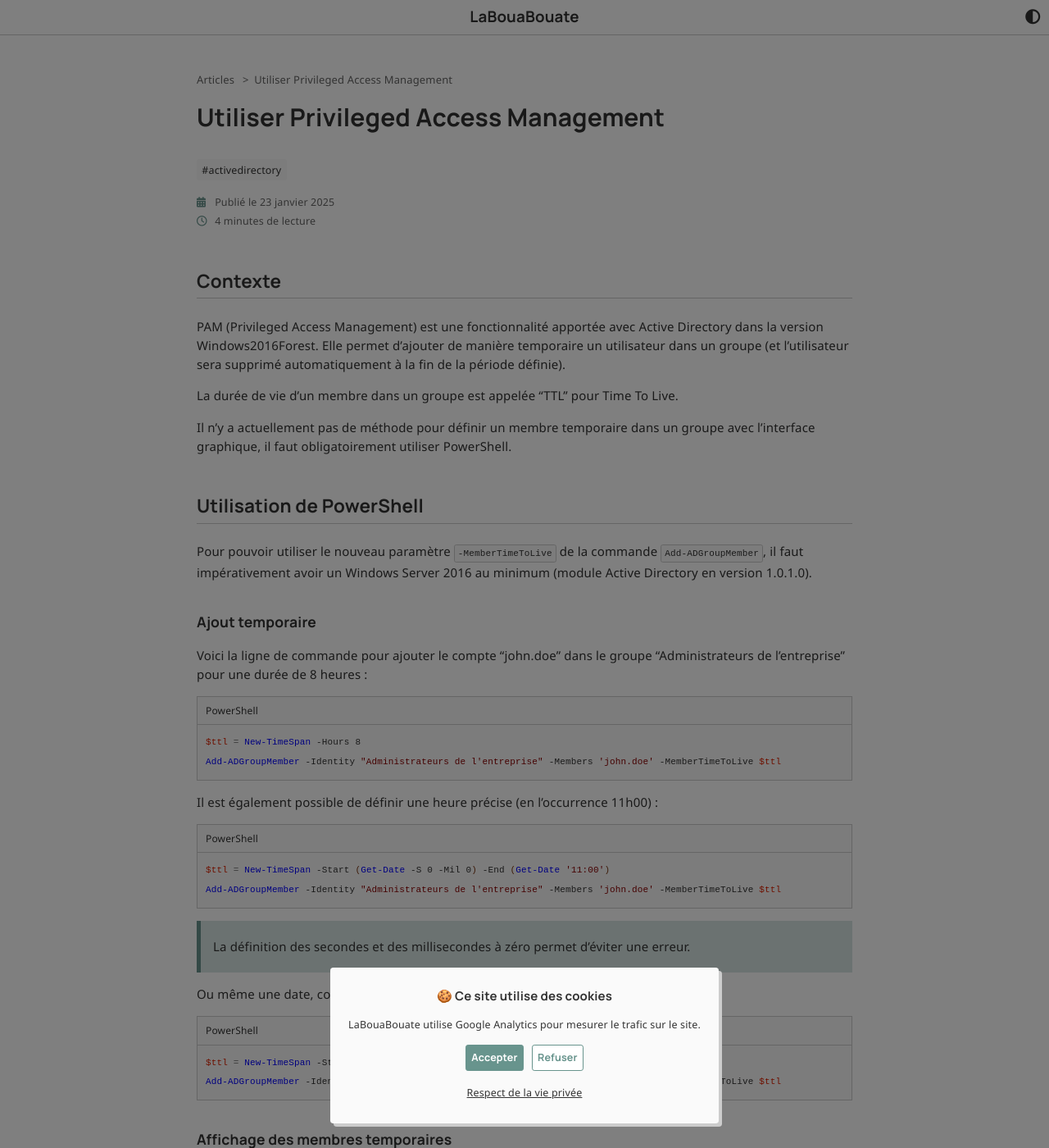
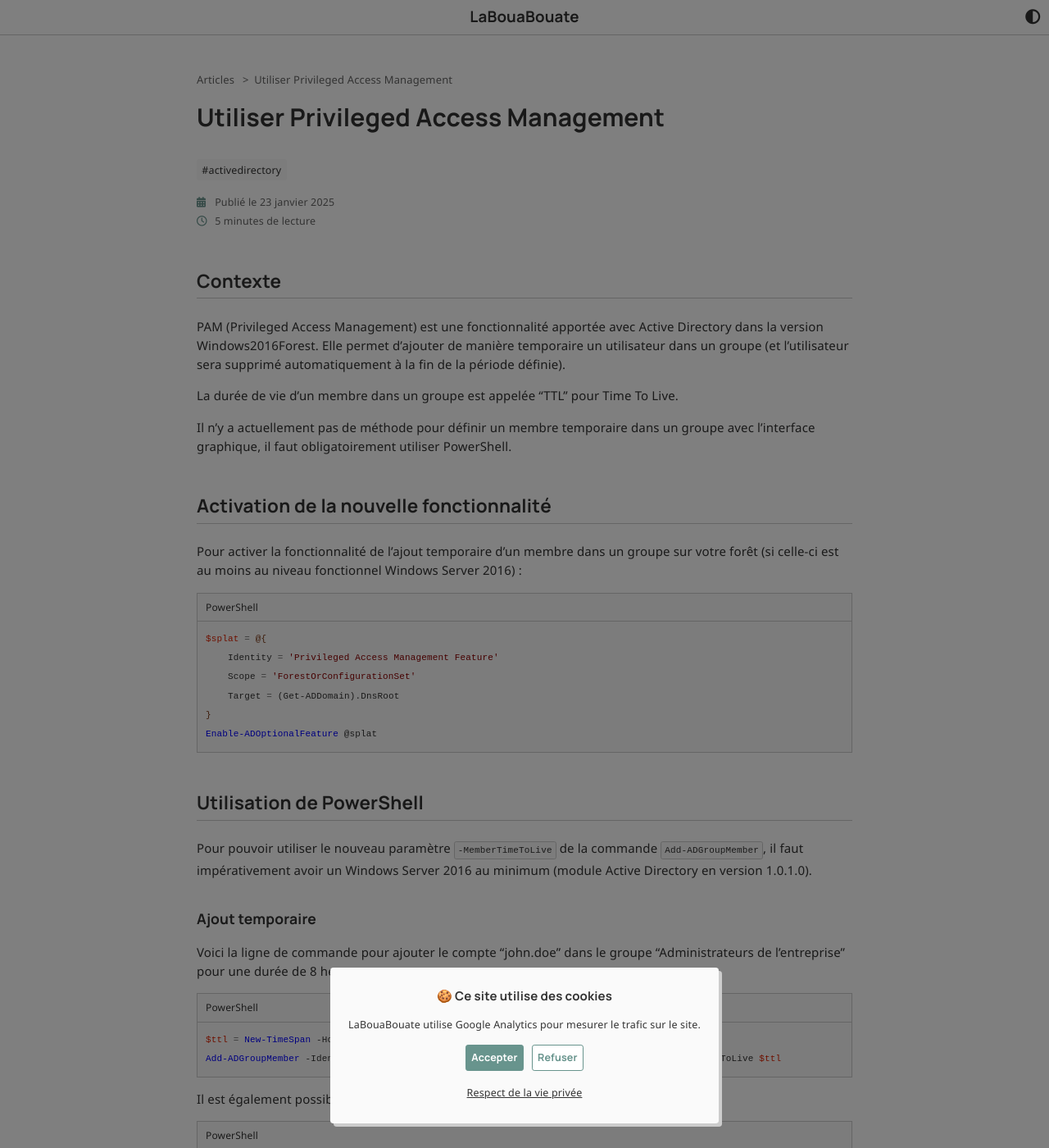
Before and after one commit to leobouard/leobouard.github.io, a Jekyll site: the page built from _posts/2025/2025-01-23-utiliser-privileged-access-management.md, in a window 1280 px wide and 1400 px high. Shown: the whole window at 82% size. Built offline with Jekyll 4.4.1, drawn with Linux system fonts in a browser that asks for light colours; nearby versions of some CDN libraries; some web fonts are replaced; comment, search, counter and statistics services are not loaded.

Commit message:
Update 2025-01-23-utiliser-privileged-access-management.md

````diff
--- a/_posts/2025/2025-01-23-utiliser-privileged-access-management.md
+++ b/_posts/2025/2025-01-23-utiliser-privileged-access-management.md
@@ -12,6 +12,19 @@ PAM (Privileged Access Management) est une fonctionnalité apportée avec Active
 La durée de vie d'un membre dans un groupe est appelée "TTL" pour Time To Live.
 
 Il n'y a actuellement pas de méthode pour définir un membre temporaire dans un groupe avec l'interface graphique, il faut obligatoirement utiliser PowerShell.
+
+## Activation de la nouvelle fonctionnalité
+
+Pour activer la fonctionnalité de l'ajout temporaire d'un membre dans un groupe sur votre forêt (si celle-ci est au moins au niveau fonctionnel Windows Server 2016) :
+
+```powershell
+$splat = @{
+    Identity = 'Privileged Access Management Feature'
+    Scope = 'ForestOrConfigurationSet'
+    Target = (Get-ADDomain).DnsRoot
+}
+Enable-ADOptionalFeature @splat
+```
 
 ## Utilisation de PowerShell
 
````
